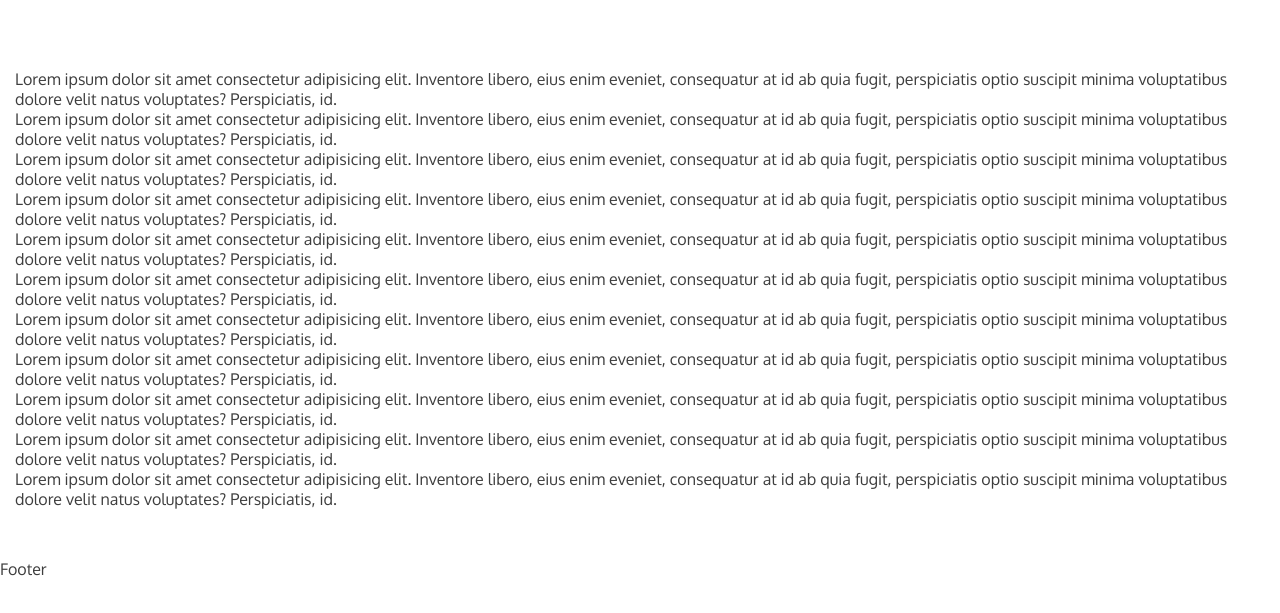
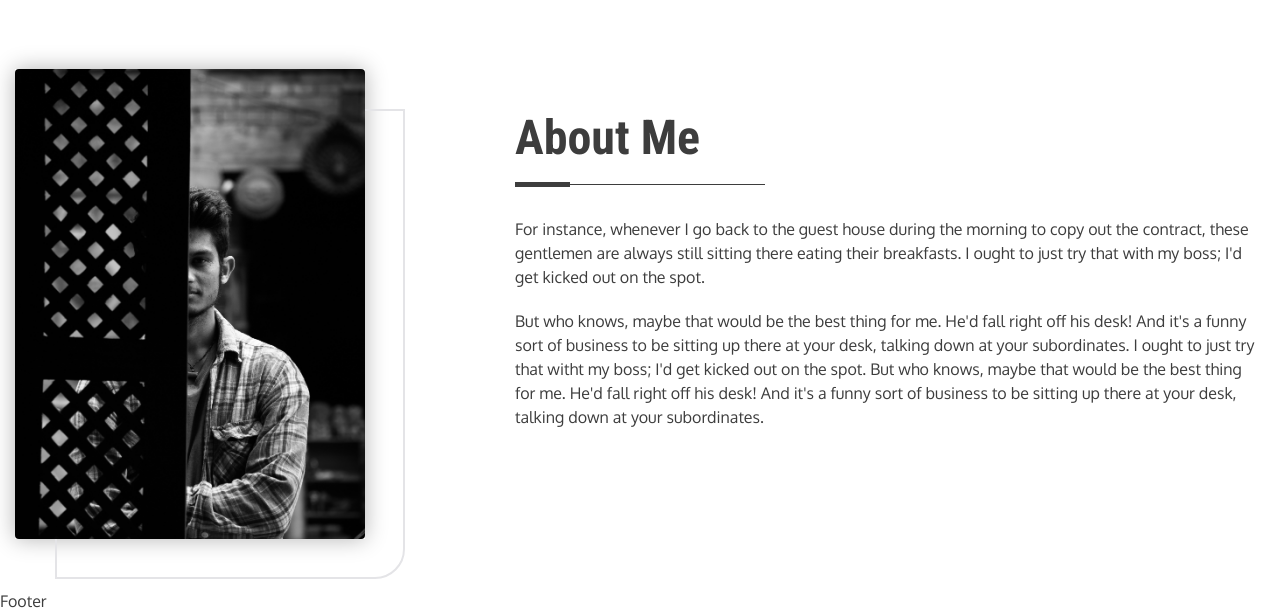
Before and after one commit to roshanbist/portfolio, a Next.js app: page / in a window 1280 px wide. Shown: the part 831-1444 px from the top of the page. Before the commit the page ends 1410 px from the top, so only its background shows below. Built offline with nearby package versions, Linux system fonts and the light colour scheme.

Commit message:
about me section commit

```diff
--- /dev/null
+++ b/components/sectionHeading/SectionHeading.tsx
@@ -0,0 +1,11 @@
+const SectionHeading = ({ heading }: { heading: string }) => {
+  return (
+    <div className='mb-12'>
+      <h2 className='capitalize text-3xl font-robotoCondensed font-bold pb-8 relative before:absolute before:bottom-0 before:left-0 before:w-[5.5rem] before:h-[0.5rem] before:bg-foreground after:absolute after:bottom-[0.2rem] after:left-0 after:w-[25rem] after:h-[0.1rem] after:bg-foreground'>
+        {heading}
+      </h2>
+    </div>
+  );
+};
+
+export default SectionHeading;
--- a/pages/about.tsx
+++ b/pages/about.tsx
@@ -1,4 +1,7 @@
-// import Image from 'next/image';
+import Image from 'next/image';
+
+import SectionHeading from '@/components/sectionHeading/SectionHeading';
+import profileImage from '../assets/images/avatar1.jpg';
 
 const About = () => {
   return (
@@ -8,80 +11,35 @@ const About = () => {
     >
       {/* <div className='absolute left-0 top-0 w-full hidden md:block [clip-path:polygon(0_80%,_100%_0%,_100%_100%,_0%_100%)] h-[20rem] bg-section-primary' /> */}
       <div className='max-container'>
-        <div className='img-container'>
-          {/* <Image
-            src='/assets/images/avatar.jpg'
-            alt='avatar'
-            width={600}
-            height={600}
-          /> */}
+        <div className='flex flex-wrap justify-between'>
+          <div className='relative z-10 shadow-md after:absolute after:border-2 after:border-border after:right-[-4rem] after:bottom-[-4rem] after:w-full after:h-full after:z-[-1] after:rounded-br-[3rem] max-w-[35rem] w-full h-[47rem]'>
+            <Image
+              src={profileImage}
+              alt='image description'
+              className='w-full h-full rounded-[0.4rem] object-cover absolute left-0 top-0'
+            />
+          </div>
+
+          <div className='about-content flex-1 max-w-[60%] pt-[4rem]'>
+            <SectionHeading heading='about me' />
+            <p className='mb-8'>
+              {`For instance, whenever I go back to the guest house during the
+              morning to copy out the contract, these gentlemen are always still
+              sitting there eating their breakfasts. I ought to just try that
+              with my boss; I'd get kicked out on the spot.`}
+            </p>
+            <p className='mb-8'>
+              {`But who knows, maybe that would be the best thing for me. He'd
+              fall right off his desk! And it's a funny sort of business to be
+              sitting up there at your desk, talking down at your subordinates.
+              I ought to just try that witht my boss; I'd get kicked out on the
+              spot. But who knows, maybe that would be the best thing for me.
+              He'd fall right off his desk! And it's a funny sort of business to
+              be sitting up there at your desk, talking down at your
+              subordinates.`}
+            </p>
+          </div>
         </div>
-        <p>
-          Lorem ipsum dolor sit amet consectetur adipisicing elit. Inventore
-          libero, eius enim eveniet, consequatur at id ab quia fugit,
-          perspiciatis optio suscipit minima voluptatibus dolore velit natus
-          voluptates? Perspiciatis, id.
-        </p>
-        <p>
-          Lorem ipsum dolor sit amet consectetur adipisicing elit. Inventore
-          libero, eius enim eveniet, consequatur at id ab quia fugit,
-          perspiciatis optio suscipit minima voluptatibus dolore velit natus
-          voluptates? Perspiciatis, id.
-        </p>
-        <p>
-          Lorem ipsum dolor sit amet consectetur adipisicing elit. Inventore
-          libero, eius enim eveniet, consequatur at id ab quia fugit,
-          perspiciatis optio suscipit minima voluptatibus dolore velit natus
-          voluptates? Perspiciatis, id.
-        </p>
-        <p>
-          Lorem ipsum dolor sit amet consectetur adipisicing elit. Inventore
-          libero, eius enim eveniet, consequatur at id ab quia fugit,
-          perspiciatis optio suscipit minima voluptatibus dolore velit natus
-          voluptates? Perspiciatis, id.
-        </p>
-        <p>
-          Lorem ipsum dolor sit amet consectetur adipisicing elit. Inventore
-          libero, eius enim eveniet, consequatur at id ab quia fugit,
-          perspiciatis optio suscipit minima voluptatibus dolore velit natus
-          voluptates? Perspiciatis, id.
-        </p>
-        <p>
-          Lorem ipsum dolor sit amet consectetur adipisicing elit. Inventore
-          libero, eius enim eveniet, consequatur at id ab quia fugit,
-          perspiciatis optio suscipit minima voluptatibus dolore velit natus
-          voluptates? Perspiciatis, id.
-        </p>
-        <p>
-          Lorem ipsum dolor sit amet consectetur adipisicing elit. Inventore
-          libero, eius enim eveniet, consequatur at id ab quia fugit,
-          perspiciatis optio suscipit minima voluptatibus dolore velit natus
-          voluptates? Perspiciatis, id.
-        </p>
-        <p>
-          Lorem ipsum dolor sit amet consectetur adipisicing elit. Inventore
-          libero, eius enim eveniet, consequatur at id ab quia fugit,
-          perspiciatis optio suscipit minima voluptatibus dolore velit natus
-          voluptates? Perspiciatis, id.
-        </p>
-        <p>
-          Lorem ipsum dolor sit amet consectetur adipisicing elit. Inventore
-          libero, eius enim eveniet, consequatur at id ab quia fugit,
-          perspiciatis optio suscipit minima voluptatibus dolore velit natus
-          voluptates? Perspiciatis, id.
-        </p>
-        <p>
-          Lorem ipsum dolor sit amet consectetur adipisicing elit. Inventore
-          libero, eius enim eveniet, consequatur at id ab quia fugit,
-          perspiciatis optio suscipit minima voluptatibus dolore velit natus
-          voluptates? Perspiciatis, id.
-        </p>
-        <p>
-          Lorem ipsum dolor sit amet consectetur adipisicing elit. Inventore
-          libero, eius enim eveniet, consequatur at id ab quia fugit,
-          perspiciatis optio suscipit minima voluptatibus dolore velit natus
-          voluptates? Perspiciatis, id.
-        </p>
       </div>
     </section>
   );
--- a/tailwind.config.ts
+++ b/tailwind.config.ts
@@ -10,9 +10,9 @@ const config: Config = {
     extend: {
       fontSize: {
         sm: ['1.4rem', '1.8rem'],
-        base: ['1.6rem', '2rem'],
-        lg: ['2rem', '2.4rem'],
-        xl: ['2.4rem', '2.9rem'],
+        base: ['1.6rem', '2.4rem'],
+        lg: ['2rem', '2.8rem'],
+        xl: ['2.4rem', '3rem'],
         '2xl': ['3rem', '3.5rem'],
         '3xl': ['4.8rem', '5.8rem'],
         '4xl': ['9.6rem', '10.6rem'],
@@ -57,6 +57,7 @@ const config: Config = {
       },
       boxShadow: {
         sm: '0rem 0.4rem 0.8rem 0rem rgba(0,0,0,0.05)',
+        md: '0 0 2.1rem rgba(0, 0, 0, .3)',
       },
       backgroundImage: {
         avatarUrl: "url('../assets/images/avatar1.jpg')",
```
Also changed, not shown: 1 other file (tests, documents, lock files or other folders).
